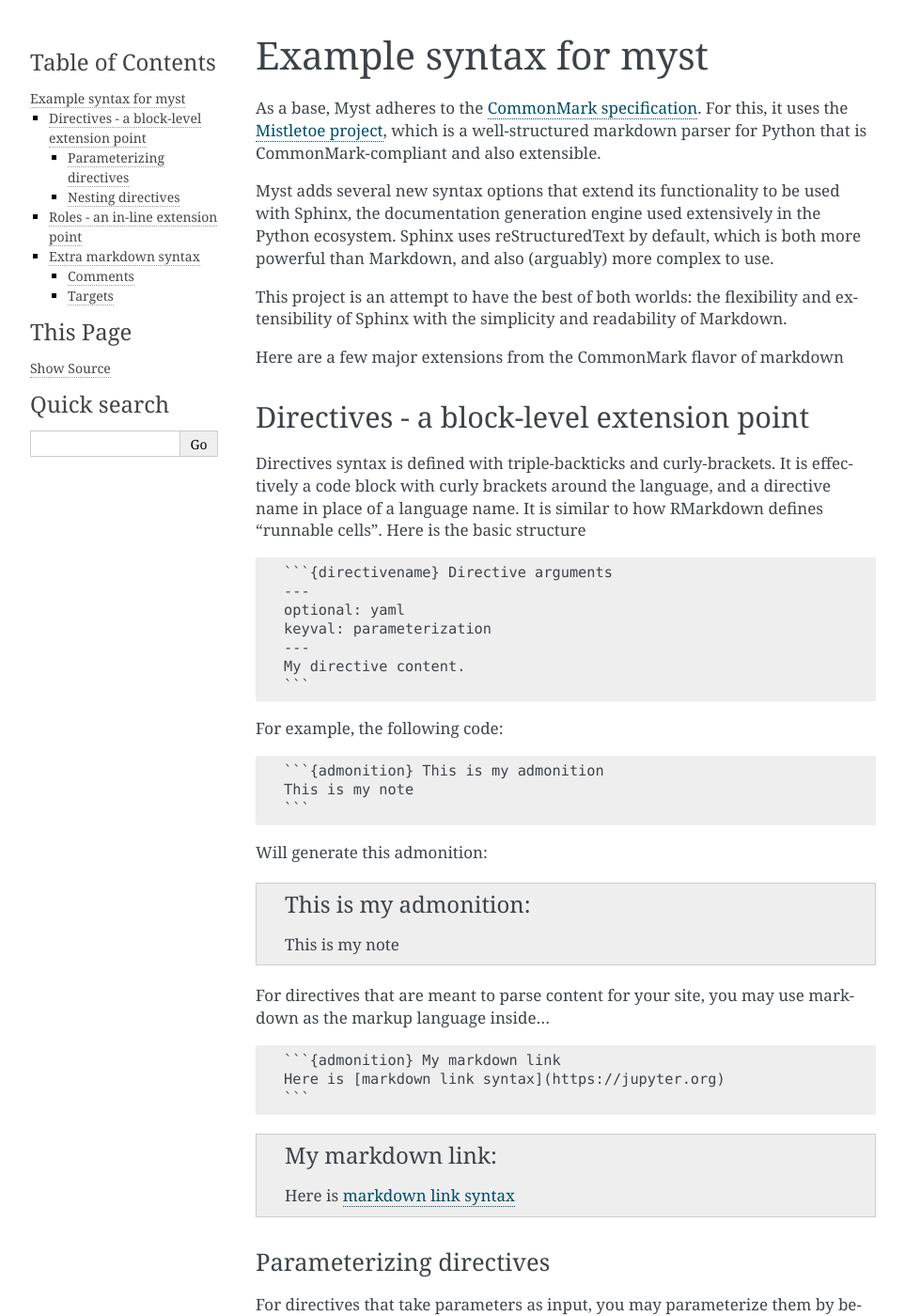
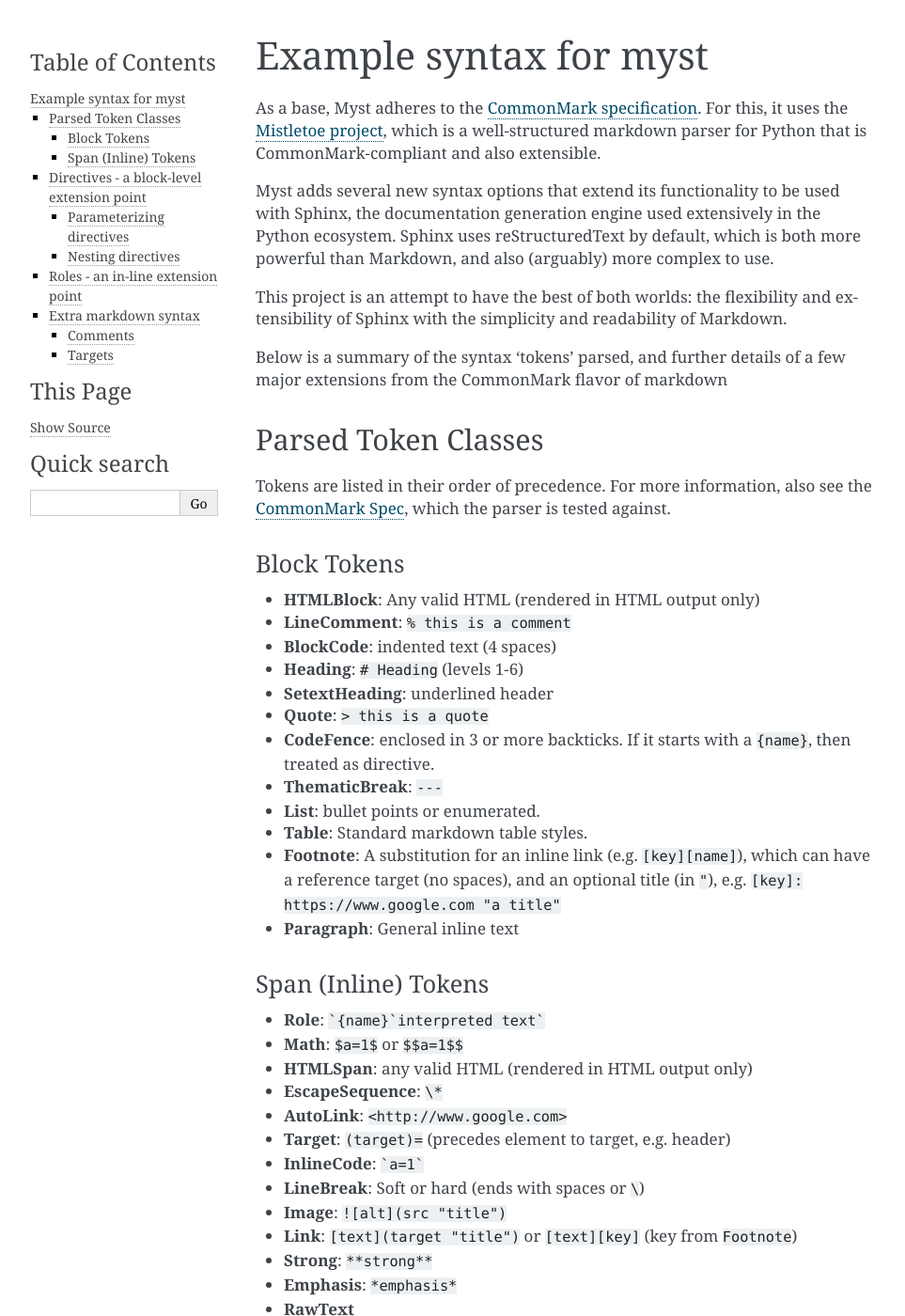
Before and after one commit to executablebooks/MyST-Parser, a Sphinx documentation site: the page built from docs/syntax.md, in a window 1280 px wide and 1400 px high. Shown: the whole window at 94% size, without its empty margins (148-1111 px from the left). Built offline with Sphinx 7.4.7, drawn with Linux system fonts in a browser that asks for light colours.

Commit message:
Update syntax documentation

```diff
--- a/docs/syntax.md
+++ b/docs/syntax.md
@@ -15,7 +15,45 @@
 This project is an attempt to have the best of both worlds: the flexibility
 and extensibility of Sphinx with the simplicity and readability of Markdown.
 
-Here are a few major extensions from the CommonMark flavor of markdown
+Below is a summary of the syntax 'tokens' parsed,
+and further details of a few major extensions from the CommonMark flavor of markdown
+
+## Parsed Token Classes
+
+Tokens are listed in their order of precedence.
+For more information, also see the [CommonMark Spec](https://spec.commonmark.org/0.28/), which the parser is tested against.
+
+### Block Tokens
+
+- **HTMLBlock**: Any valid HTML (rendered in HTML output only)
+- **LineComment**: `% this is a comment`
+- **BlockCode**: indented text (4 spaces)
+- **Heading**: `# Heading` (levels 1-6)
+- **SetextHeading**: underlined header
+- **Quote**: `> this is a quote`
+- **CodeFence**: enclosed in 3 or more backticks.
+  If it starts with a `{name}`, then treated as directive.
+- **ThematicBreak**: `---`
+- **List**: bullet points or enumerated.
+- **Table**: Standard markdown table styles.
+- **Footnote**: A substitution for an inline link (e.g. `[key][name]`), which can have a reference target (no spaces), and an optional title (in `"`), e.g. `[key]: https://www.google.com "a title"`
+- **Paragraph**: General inline text
+
+### Span (Inline) Tokens
+
+- **Role**: `` `{name}`interpreted text` ``
+- **Math**: `$a=1$` or `$$a=1$$`
+- **HTMLSpan**: any valid HTML (rendered in HTML output only)
+- **EscapeSequence**: `\*`
+- **AutoLink**: `<http://www.google.com>`
+- **Target**: `(target)=` (precedes element to target, e.g. header)
+- **InlineCode**: `` `a=1` ``
+- **LineBreak**: Soft or hard (ends with spaces or `\`)
+- **Image**: `![alt](src "title")`
+- **Link**: `[text](target "title")` or `[text][key]` (key from `Footnote`)
+- **Strong**: `**strong**`
+- **Emphasis**: `*emphasis*`
+- **RawText**
 
 ## Directives - a block-level extension point
 
```
